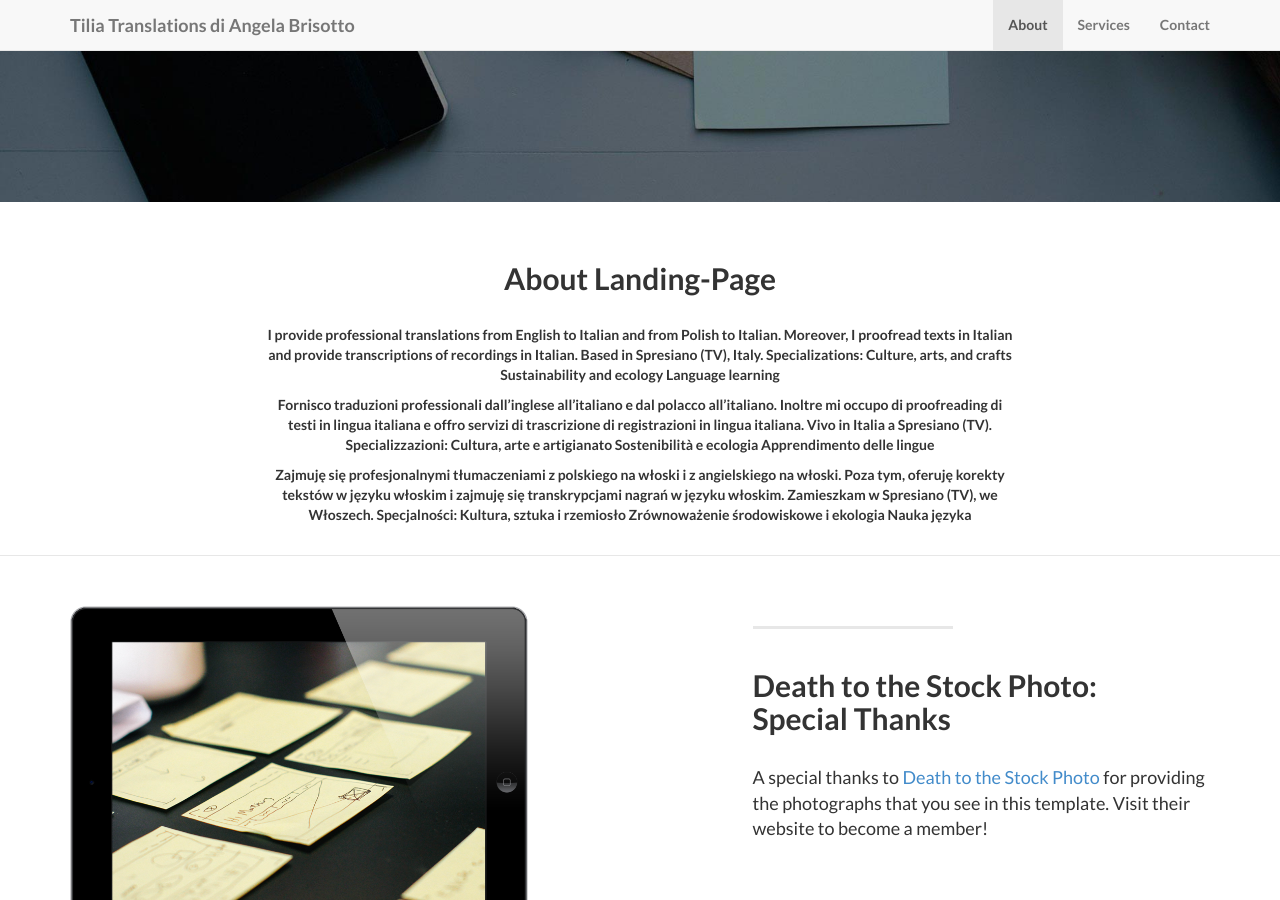
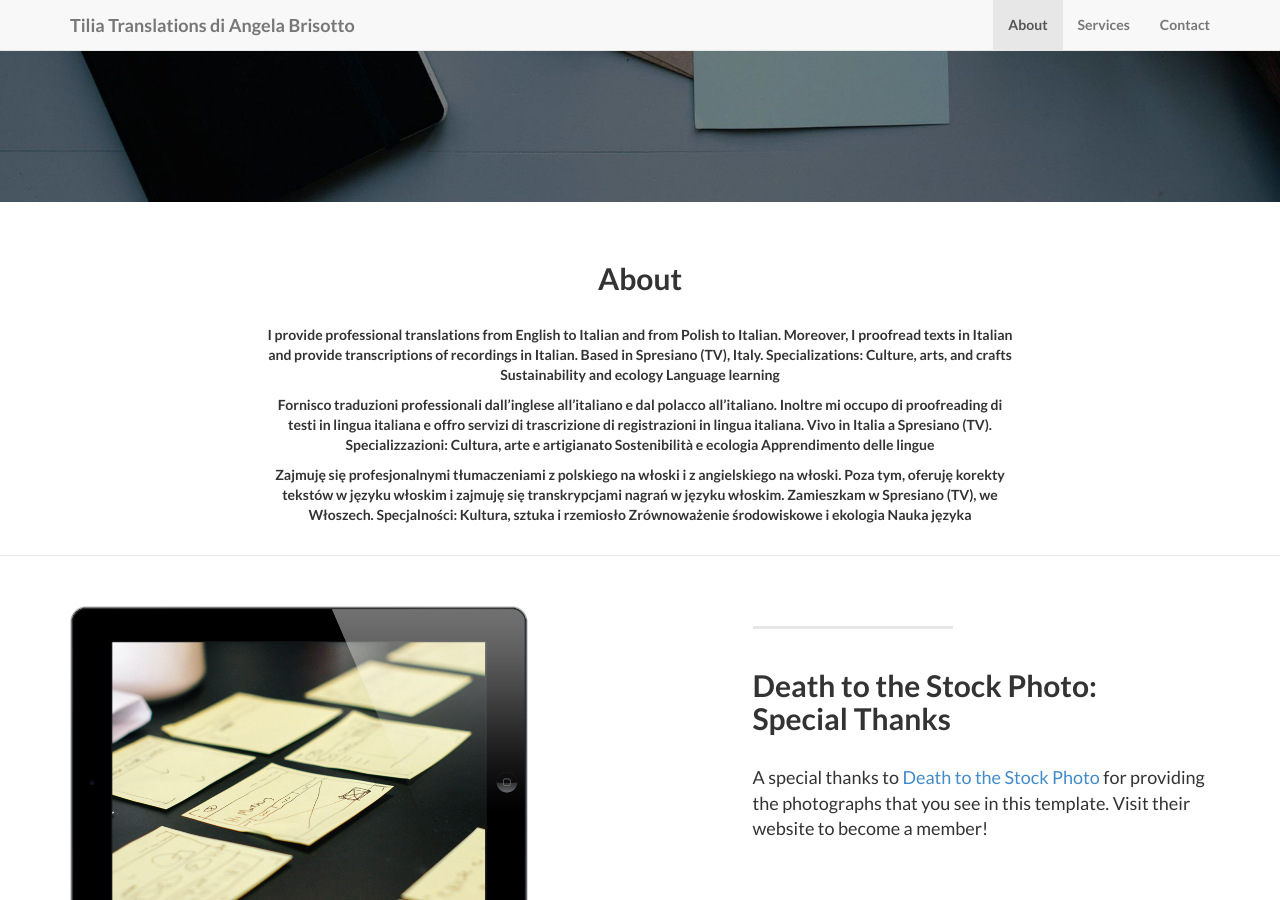
Before and after one commit to angelatiliatranslations/tiliatranslations.github.io, a Jekyll site: the page built from index.html, in a window 1280 px wide and 900 px high, scrolled down 575 px. Built offline with Jekyll 4.4.1, drawn with Linux system fonts in a browser that asks for light colours; nearby versions of some CDN libraries; library files that are not in the unit come from our copies.

Commit message:
Update about.html

```diff
--- a/_includes/about.html
+++ b/_includes/about.html
@@ -3,7 +3,7 @@
         <div class="row">
             <div class="col-lg-8 col-lg-offset-2">
               <br/><br/>
-              <h2>About Landing-Page</h2>
+              <h2>About</h2>
               <br/>
                 <p>I provide professional translations from English to Italian and from Polish to Italian. Moreover, I proofread texts in Italian and provide transcriptions of recordings in Italian. Based in Spresiano (TV), Italy.
 Specializations:
```
